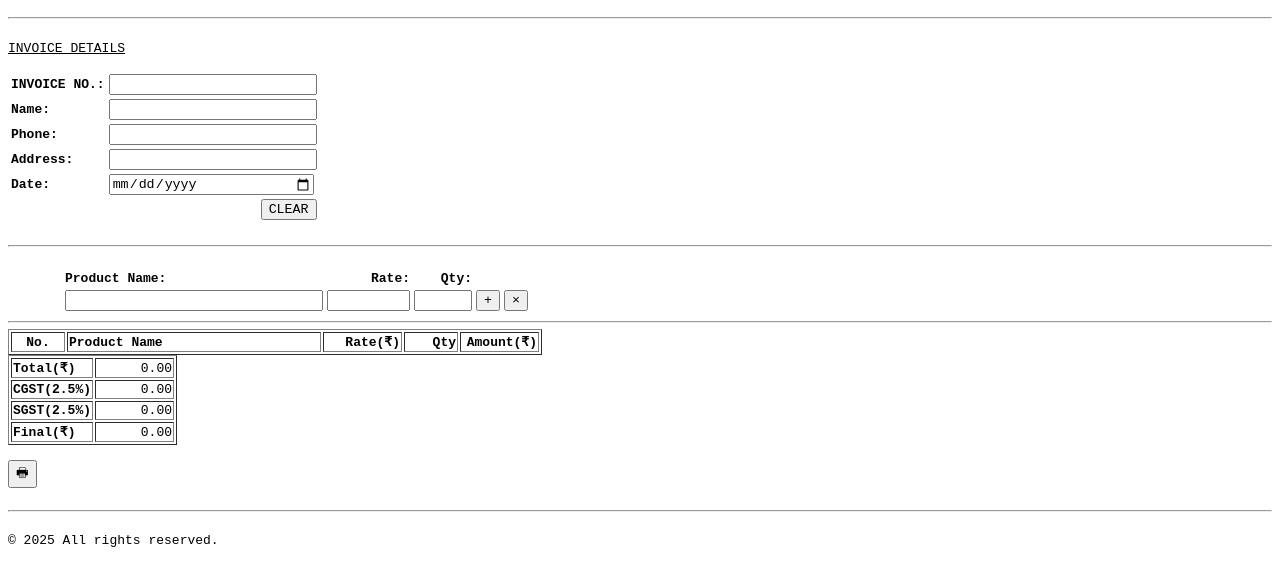
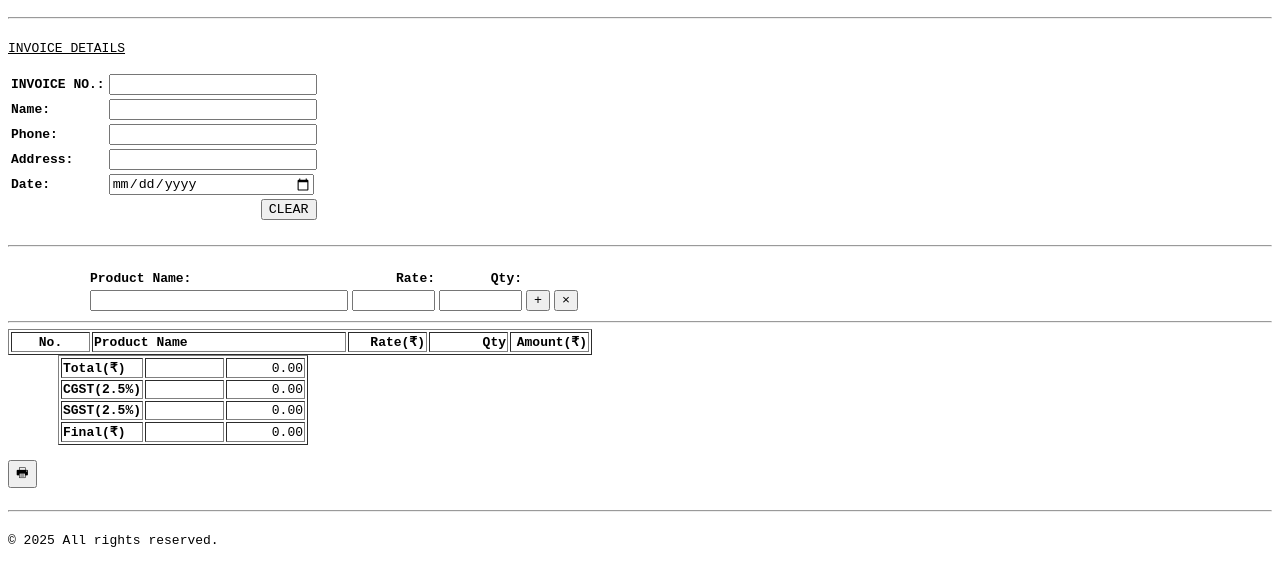
Before and after one commit to H4seeb-Ahmd/CB_BillingPage, a plain HTML site: page index.html in a window 1280 px wide. Shown: the part 69-654 px from the top of the page. Drawn offline with Linux system fonts and the light colour scheme.

Commit message:
saving before attempting big change for total table alignement

```diff
--- a/index.html
+++ b/index.html
@@ -64,10 +64,10 @@
                 </tr>
                 <tr>
                     <form id="item_entry">
-                        <td style="width: 50px;"></td>
+                        <td style="width: 75px;"></td>
                         <td><input type="text" style="width: 250px; font-family: monospace;" onblur="this.value=this.value.trim();"></td>
                         <td><input type="number" step="0.01" style="width: 75px; font-family: monospace;" min="0.01" onblur="this.value=this.value.trim();"></td>
-                        <td><input type="number" step="1" style="width: 50px; font-family: monospace;" min="1" onblur="this.value=this.value.trim();"></td>
+                        <td><input type="number" step="1" style="width: 75px; font-family: monospace;" min="1" onblur="this.value=this.value.trim();"></td>
                         <td><button type="button" onclick="addItem()" style="font-family: monospace;">+</button></td>
                         <td><input type="reset" style="font-family: monospace;" title="CLEAR" value="×"></td>
                     </form>
@@ -76,29 +76,33 @@
             <hr>
             <table border="1" id="item_list">
                 <tr>
-                    <th style="width: 50px; text-align: center;">No.</th>
+                    <th style="width: 75px; text-align: center;">No.</th>
                     <th style="width: 250px; text-align: left;">Product Name</th>
                     <th style="width: 75px; text-align: right;">Rate(₹)</th>
-                    <th style="width: 50px; text-align: right;">Qty</th>
+                    <th style="width: 75px; text-align: right;">Qty</th>
                     <th style="width: 75px; text-align: right;">Amount(₹)</th>
                 </tr>
             </table>
 
-            <table border="1" id="total">
+            <table border="1" id="total" style="margin-left: 50px;">
                 <tr>
                     <th style="width: 75px; text-align: left;">Total(₹)</th>
+                    <td style="width: 75px;"></td>
                     <td style="width: 75px; text-align: right;" id="total_amount">0.00</td>
                 </tr>
                 <tr>
                     <th style="width: 75px; text-align: left;">CGST(2.5%)</th>
+                    <td style="width: 75px;"></td>
                     <td style="width: 75px; text-align: right;" id="cgst">0.00</td>
                 </tr>
                 <tr>
                     <th style="width: 75px; text-align: left;">SGST(2.5%)</th>
+                    <td style="width: 75px;"></td>
                     <td style="width: 75px; text-align: right;" id="sgst">0.00</td>
                 </tr>
                 <tr>
                     <th style="width: 75px; text-align: left;">Final(₹)</th>
+                    <td style="width: 75px;"></td>
                     <td style="width: 75px; text-align: right;" id="final">0.00</td>
                 </tr>
             </table>
@@ -144,6 +148,13 @@
             cellRate.textContent = rate.toFixed(2);
             cellQty.textContent = qty;
             cellAmount.textContent = amount.toFixed(2);
+
+            // Style for product name cell to handle long names
+            cellName.style.width = "250px";
+            cellName.style.maxWidth = "250px";
+            cellName.style.wordWrap = "break-word";
+            cellName.style.overflowWrap = "break-word";
+            cellName.style.whiteSpace = "normal";
 
             // Edit button
             const editBtn = document.createElement('button');
```
